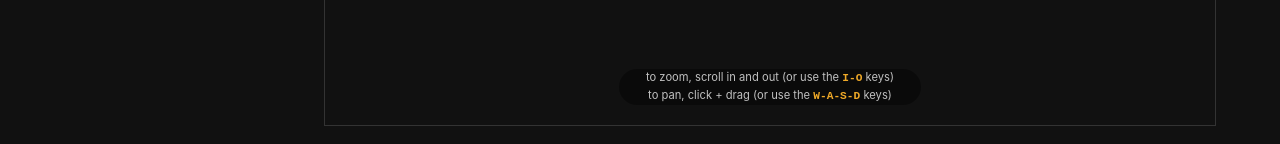
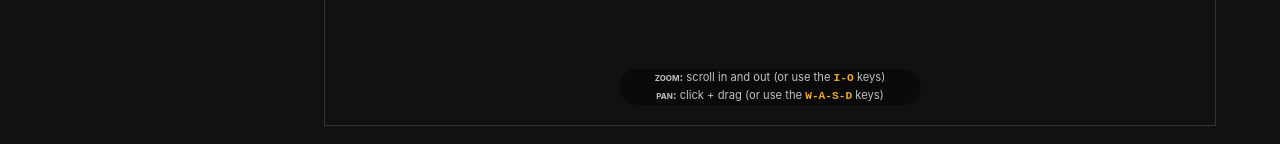
Before and after one commit to wwt-ambassadors/star-life-cycle, a website: page content/index.html in a window 1280 px wide. Shown: the part 274-418 px from the top of the page. Drawn offline with nearby package versions, Linux system fonts and the light colour scheme; some packages are replaced by stand-ins of ours; a script that the page names is missing.

Commit message:
restyle the zoom_pan instrux
simple stuff

```diff
--- a/content/index.html
+++ b/content/index.html
@@ -50,8 +50,8 @@
                 </a>
                 <div id="zoom_pan_container">
                     <div id="zoom_pan_instrux">
-                        to zoom, scroll in and out (or use the <strong>I-O</strong> keys)<br>
-                        to pan, click + drag (or use the <strong>W-A-S-D</strong> keys)
+                        <span class="smallcaps">zoom:</span> scroll in and out (or use the <strong>I-O</strong> keys)<br>
+                        <span class="smallcaps">pan:</span> click + drag (or use the <strong>W-A-S-D</strong> keys)
                     </div>
                 </div>
             </div>
--- a/content/style.css
+++ b/content/style.css
@@ -30,6 +30,11 @@ p {
 
 a, a:hover {
   color: #FFF;
+}
+
+.smallcaps {
+    font-variant: small-caps;
+    font-weight: bold;
 }
 
 
```
